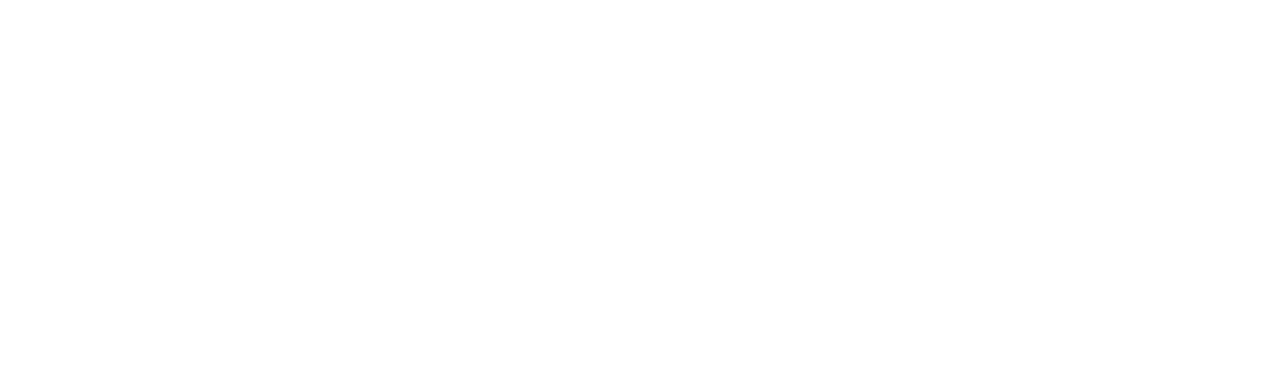
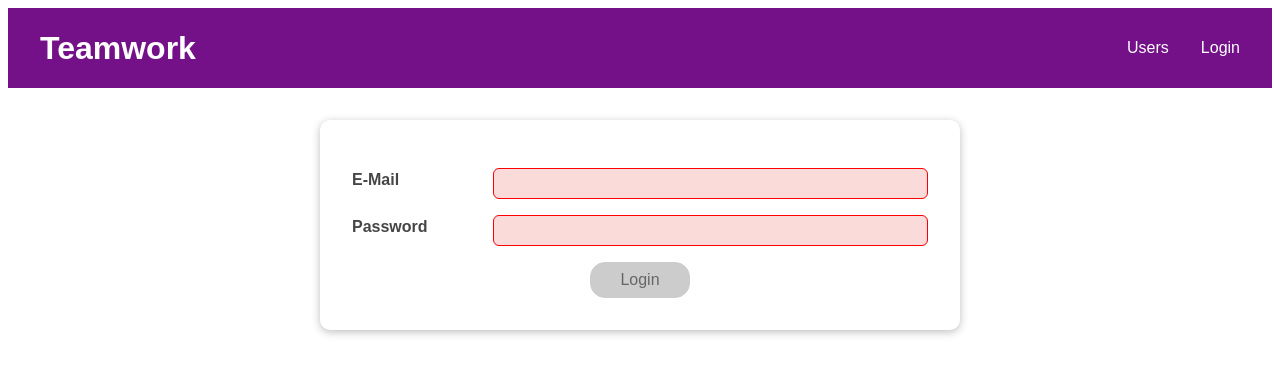
Before and after one commit to emmawalshdev/react-form-handler, a React (Create React App) app: page /login in a window 1280 px wide. Before the commit this address had no page. Shown: the top 374 px of the page. Built offline with nearby package versions, Linux system fonts and the light colour scheme.

Commit message:
Add login to navbar

```diff
--- a/src/RoutesPath.js
+++ b/src/RoutesPath.js
@@ -9,7 +9,7 @@
         <Router>
             <Routes>
                 <Route path="/" exact element={<Users/>}/>
-                <Route path='/users' exact element={<LoginUser/>}/>
+                <Route path='/login' exact element={<LoginUser/>}/>
             </Routes>
         </Router>
         </>
--- a/src/components/MainHeader/Navigation.js
+++ b/src/components/MainHeader/Navigation.js
@@ -19,6 +19,13 @@
             <button onClick={ctx.onLogout}>Logout</button>
           </li>
         )}
+        {!ctx.isLoggedIn && (
+          <li>
+            <Link to='/login' >
+              Login
+            </Link>
+          </li>
+        )}
       </ul>
     </nav>
   );
```
